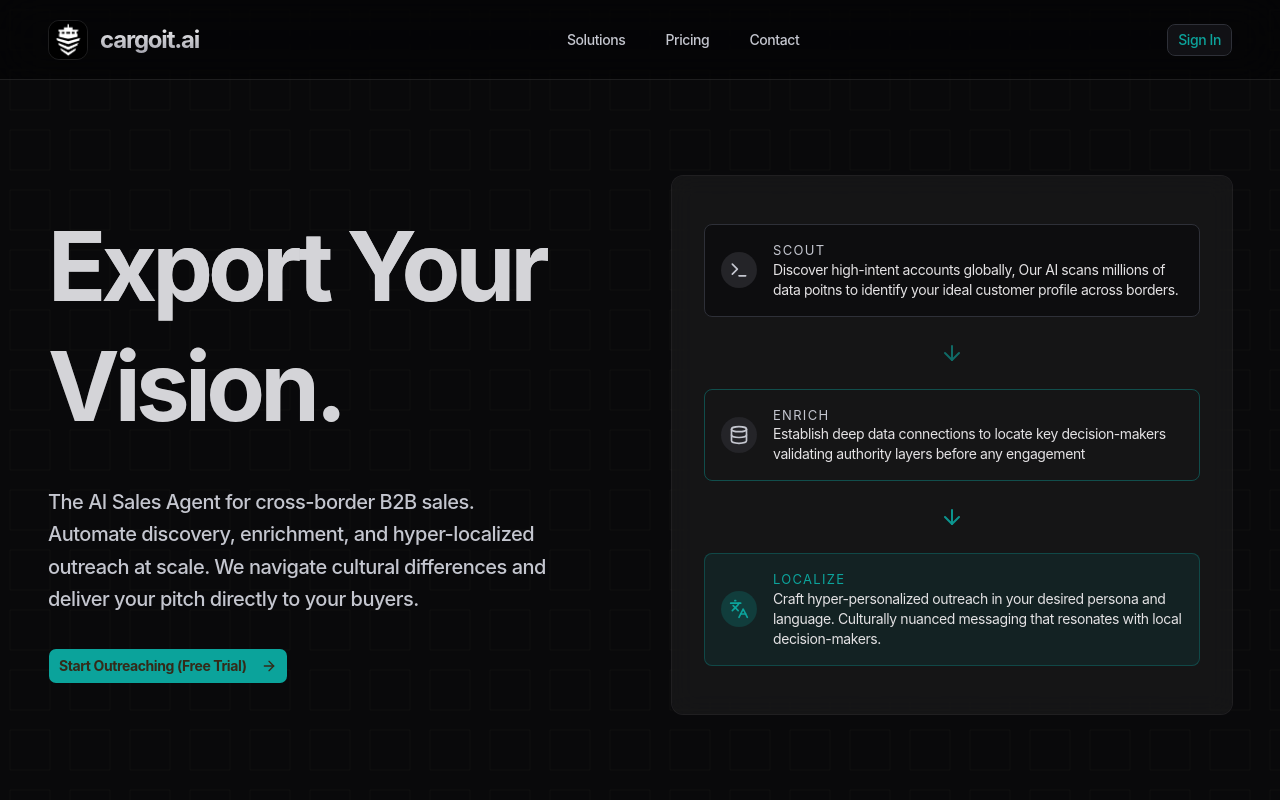
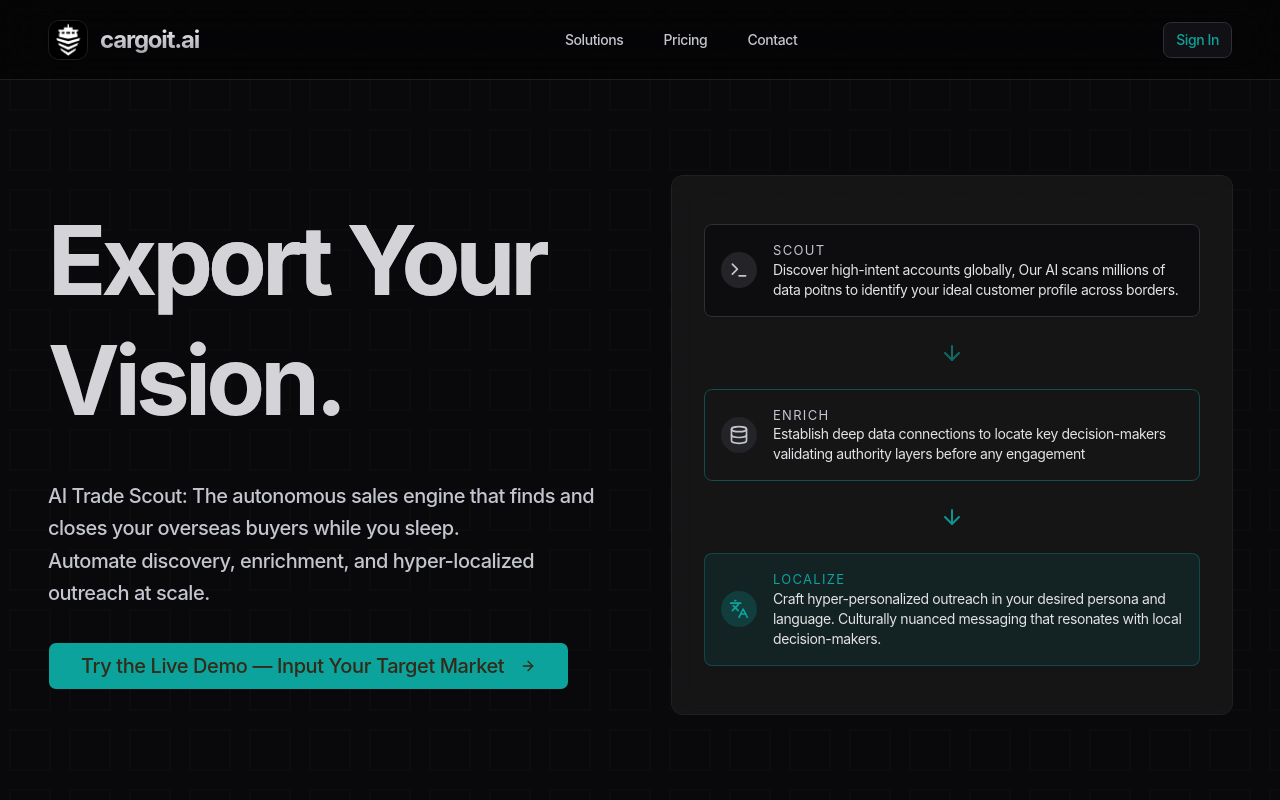
Before and after one commit to ishmam8/freight-agent, a Next.js app in the folder frontend/: page / in a window 1280 px wide. Shown: the top 800 px of the page. Built offline with nearby package versions, Linux system fonts and the light colour scheme.

Commit message:
update homepage contents

```diff
--- a/frontend/src/app/page.tsx
+++ b/frontend/src/app/page.tsx
@@ -75,7 +75,7 @@ export default function CargoLanding() {
           <a href="#contact" onClick={(e) => scrollToSection(e, "contact")} className="hover:text-primary transition-colors">Contact</a>
         </div>
         <Link href="/login">
-          <Button variant="outline" className="border-primary text-primary hover:bg-primary hover:text-primary">
+          <Button size="lg" variant="outline" className="border-primary text-primary hover:bg-primary hover:text-primary">
             Sign In
           </Button>
         </Link>
@@ -89,14 +89,14 @@ export default function CargoLanding() {
               Export Your Vision. <br />
             </h1>
             <p className="text-lg md:text-xl text-muted-foreground font-medium tracking-tight max-w-xl leading-relaxed">
-              The AI Sales Agent for cross-border B2B sales. <br /> Automate discovery, enrichment, and hyper-localized outreach at scale.
-              We navigate cultural differences and deliver your pitch directly to your buyers.
+              AI Trade Scout: The autonomous sales engine that finds and closes your overseas buyers while you sleep.
+              <br /> Automate discovery, enrichment, and hyper-localized outreach at scale.
             </p>
             <div className="flex flex-wrap gap-4">
               <Link href="/login">
-                <Button size="lg" className="bg-primary text-primary-foreground font-bold group">
-                  Start Outreaching (Free Trial)
-                  <ArrowRight className="ml-2 h-4 w-4 group-hover:translate-x-1 transition-transform" />
+                <Button size="xl" className="bg-primary text-primary-foreground text-xl group px-8">
+                  Try the Live Demo — Input Your Target Market
+                  <ArrowRight className="ml-2 h-5 w-5 group-hover:translate-x-1 transition-transform" />
                 </Button>
               </Link>
             </div>
@@ -138,7 +138,7 @@ export default function CargoLanding() {
         <section id="pipeline" className="py-24 bg-card/50 px-6">
           <div className="max-w-4xl mx-auto text-center mb-20 space-y-4">
             <h2 className="text-4xl md:text-5xl font-bold tracking-tighter text-zinc-300 bg-clip-text bg-gradient-to-b from-zinc-200 to-zinc-800 pb-2">Your intelligent SDR that handles <br />the grunt work exceptionally.</h2>
-            <p className="text-muted-foreground font-medium tracking-tight">From market discovery to boardroom entry.</p>
+            <p className="text-muted-foreground font-medium tracking-tight">Your AI First Mate for Global B2B Sales.</p>
           </div>
 
           <div className="max-w-2xl mx-auto relative space-y-16">
@@ -378,6 +378,7 @@ export default function CargoLanding() {
             </CardContent>
             <Button
               className="w-full mt-8"
+              size="lg"
               variant="outline"
               onClick={() => handleRouting('free')}
               disabled={loadingTier !== null}
@@ -409,6 +410,7 @@ export default function CargoLanding() {
             </CardContent>
             <Button
               className="w-full mt-8 bg-primary text-primary-foreground"
+              size="lg"
               onClick={() => handleRouting('paid')}
               disabled={loadingTier !== null}
             >
@@ -446,12 +448,13 @@ export default function CargoLanding() {
                   <label htmlFor="message" className="text-sm font-medium text-zinc-300">Message</label>
                   <textarea id="message" name="message" rows={4} className="w-full bg-zinc-900 border border-zinc-800 rounded-md p-3 text-sm text-zinc-100 focus:outline-none focus:ring-1 focus:ring-primary resize-none transition-colors" required></textarea>
                 </div>
-                <Button type="submit" className="w-full bg-primary text-primary-foreground font-bold">
+                <Button type="submit" size="lg" className="w-full bg-primary text-primary-foreground font-bold">
                   Send Message
                 </Button>
               </form>
             </CardContent>
           </Card>
+          <p className="text-muted-foreground text-center font-medium tracking-tight py-2">Built by Ishmam — solo founder shipping in public.</p>
         </section>
       </main>
 
--- a/frontend/src/components/ui/button.tsx
+++ b/frontend/src/components/ui/button.tsx
@@ -26,13 +26,16 @@ const buttonVariants = cva(
           "h-8 gap-1.5 px-2.5 has-data-[icon=inline-end]:pr-2 has-data-[icon=inline-start]:pl-2",
         xs: "h-6 gap-1 rounded-[min(var(--radius-md),10px)] px-2 text-xs in-data-[slot=button-group]:rounded-lg has-data-[icon=inline-end]:pr-1.5 has-data-[icon=inline-start]:pl-1.5 [&_svg:not([class*='size-'])]:size-3",
         sm: "h-7 gap-1 rounded-[min(var(--radius-md),12px)] px-2.5 text-[0.8rem] in-data-[slot=button-group]:rounded-lg has-data-[icon=inline-end]:pr-1.5 has-data-[icon=inline-start]:pl-1.5 [&_svg:not([class*='size-'])]:size-3.5",
-        lg: "h-9 gap-1.5 px-2.5 has-data-[icon=inline-end]:pr-3 has-data-[icon=inline-start]:pl-3",
+        lg: "h-9 gap-1.5 px-3 has-data-[icon=inline-end]:pr-4 has-data-[icon=inline-start]:pl-4",
+        xl: "h-12 gap-2 px-6 text-base",
+        "2xl": "h-14 gap-2.5 px-8 text-lg font-semibold",
         icon: "size-8",
         "icon-xs":
           "size-6 rounded-[min(var(--radius-md),10px)] in-data-[slot=button-group]:rounded-lg [&_svg:not([class*='size-'])]:size-3",
         "icon-sm":
           "size-7 rounded-[min(var(--radius-md),12px)] in-data-[slot=button-group]:rounded-lg",
         "icon-lg": "size-9",
+        "icon-xl": "size-12",
       },
     },
     defaultVariants: {
```
